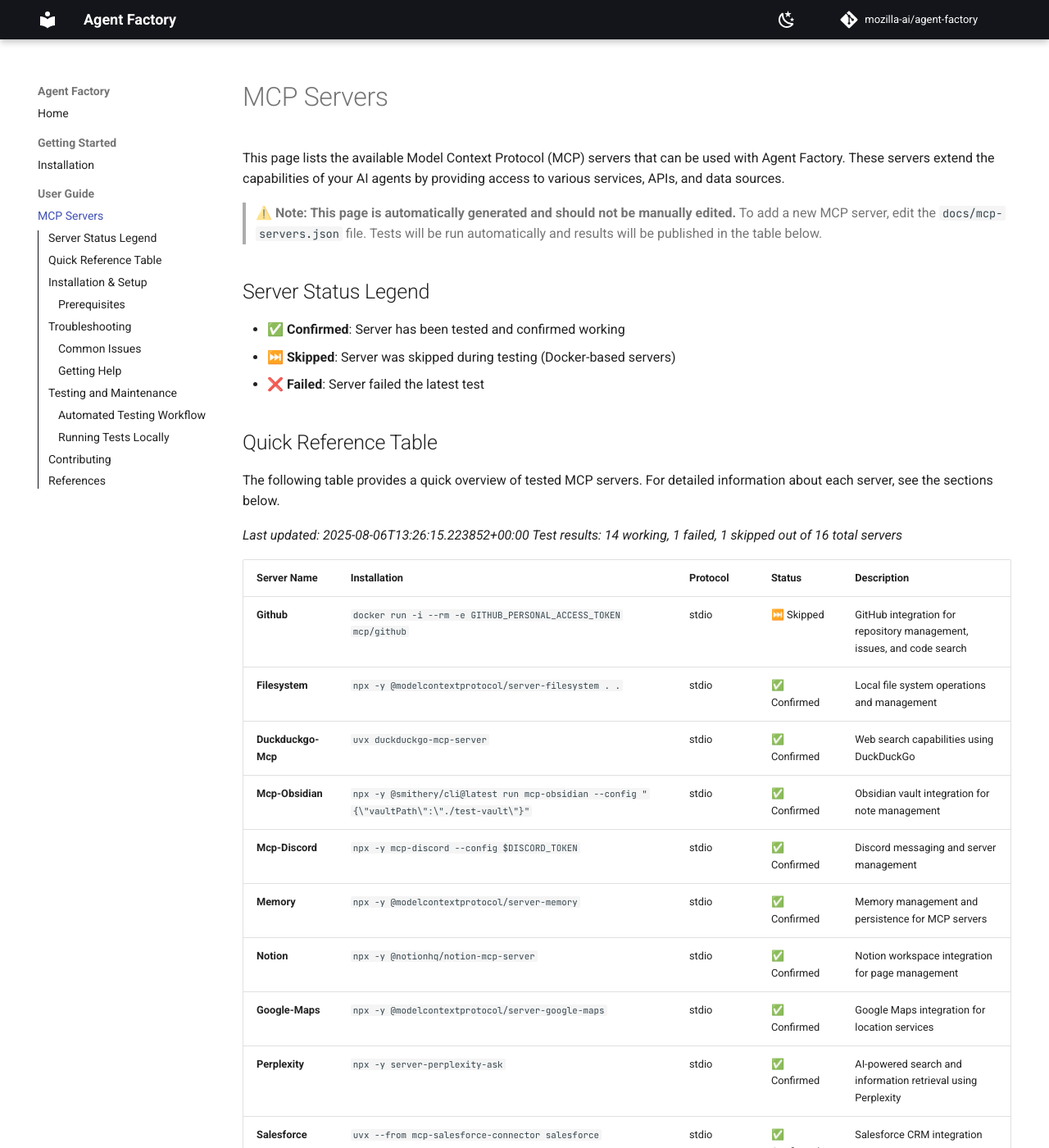
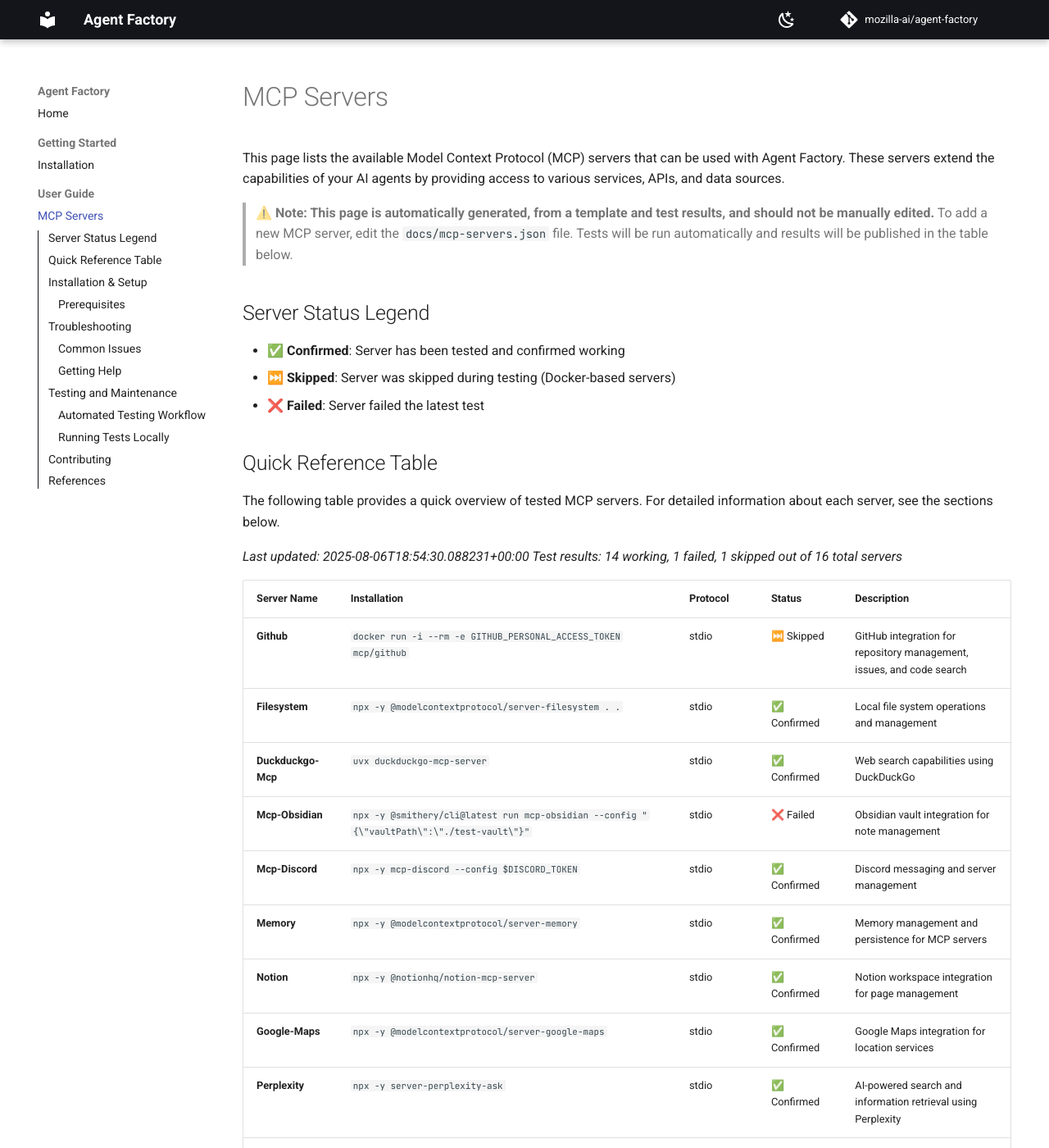
Before and after one commit to mozilla-ai/agent-factory, an MkDocs documentation site: the page built from docs/user-guide/mcp-servers.md, in a window 1280 px wide and 1400 px high. Shown: the whole window at 82% size. Built offline with MkDocs 1.6.1 and Material for MkDocs 9.7.7, drawn with Linux system fonts in a browser that asks for light colours; comment, search, counter and statistics services are not loaded; some of the changed text lies outside the part shown.

Commit message:
docs(mcps): gha-update of MCP server results

```diff
--- a/docs/user-guide/mcp-servers.md
+++ b/docs/user-guide/mcp-servers.md
@@ -2,7 +2,7 @@
 
 This page lists the available Model Context Protocol (MCP) servers that can be used with Agent Factory. These servers extend the capabilities of your AI agents by providing access to various services, APIs, and data sources.
 
-> **⚠️ Note: This page is automatically generated and should not be manually edited.**
+> **⚠️ Note: This page is automatically generated, from a template and test results, and should not be manually edited.**
 > To add a new MCP server, edit the `docs/mcp-servers.json` file. Tests will be run automatically and results will be published in the table below.
 
 
@@ -20,7 +20,7 @@ The following table provides a quick overview of tested MCP servers. For detaile
 
 <!-- MCP_SERVERS_TABLE_START -->
 
-*Last updated: 2025-08-06T13:26:15.223852+00:00*
+*Last updated: 2025-08-06T18:54:30.088231+00:00*
 *Test results: 14 working, 1 failed, 1 skipped out of 16 total servers*
 
 | Server Name | Installation | Protocol | Status | Description |
@@ -28,7 +28,7 @@ The following table provides a quick overview of tested MCP servers. For detaile
 | **Github** | `docker run -i --rm -e GITHUB_PERSONAL_ACCESS_TOKEN mcp/github` | stdio | ⏭️ Skipped | GitHub integration for repository management, issues, and code search |
 | **Filesystem** | `npx -y @modelcontextprotocol/server-filesystem . .` | stdio | ✅ Confirmed | Local file system operations and management |
 | **Duckduckgo-Mcp** | `uvx duckduckgo-mcp-server` | stdio | ✅ Confirmed | Web search capabilities using DuckDuckGo |
-| **Mcp-Obsidian** | `npx -y @smithery/cli@latest run mcp-obsidian --config "{\"vaultPath\":\"./test-vault\"}"` | stdio | ✅ Confirmed | Obsidian vault integration for note management |
+| **Mcp-Obsidian** | `npx -y @smithery/cli@latest run mcp-obsidian --config "{\"vaultPath\":\"./test-vault\"}"` | stdio | ❌ Failed | Obsidian vault integration for note management |
 | **Mcp-Discord** | `npx -y mcp-discord --config $DISCORD_TOKEN` | stdio | ✅ Confirmed | Discord messaging and server management |
 | **Memory** | `npx -y @modelcontextprotocol/server-memory` | stdio | ✅ Confirmed | Memory management and persistence for MCP servers |
 | **Notion** | `npx -y @notionhq/notion-mcp-server` | stdio | ✅ Confirmed | Notion workspace integration for page management |
@@ -77,11 +77,11 @@ The MCP servers are automatically tested using the following workflow:
 
 1. **Manual Trigger**: Tests are run manually via GitHub Actions workflow dispatch
 2. **Server Testing**: The `docs/scripts/test_mcp_servers.py` script tests each server by:
-   - Attempting to connect to each MCP server
-   - Listing available tools
-   - Recording success/failure status and tool count
+    - Attempting to connect to each MCP server
+    - Listing available tools
+    - Recording success/failure status and tool count
 3. **Results Storage**: Test results are saved to `.cache/mcp-test-results.json`
-4. **Documentation Update**: The `docs/scripts/generate_mcp_table.py` script updates this markdown file with current test results
+4. **Documentation Update**: The `docs/scripts/generate_mcp_table.py` script generates this markdown file from the template with current test results
 
 ### Running Tests Locally
 
```
